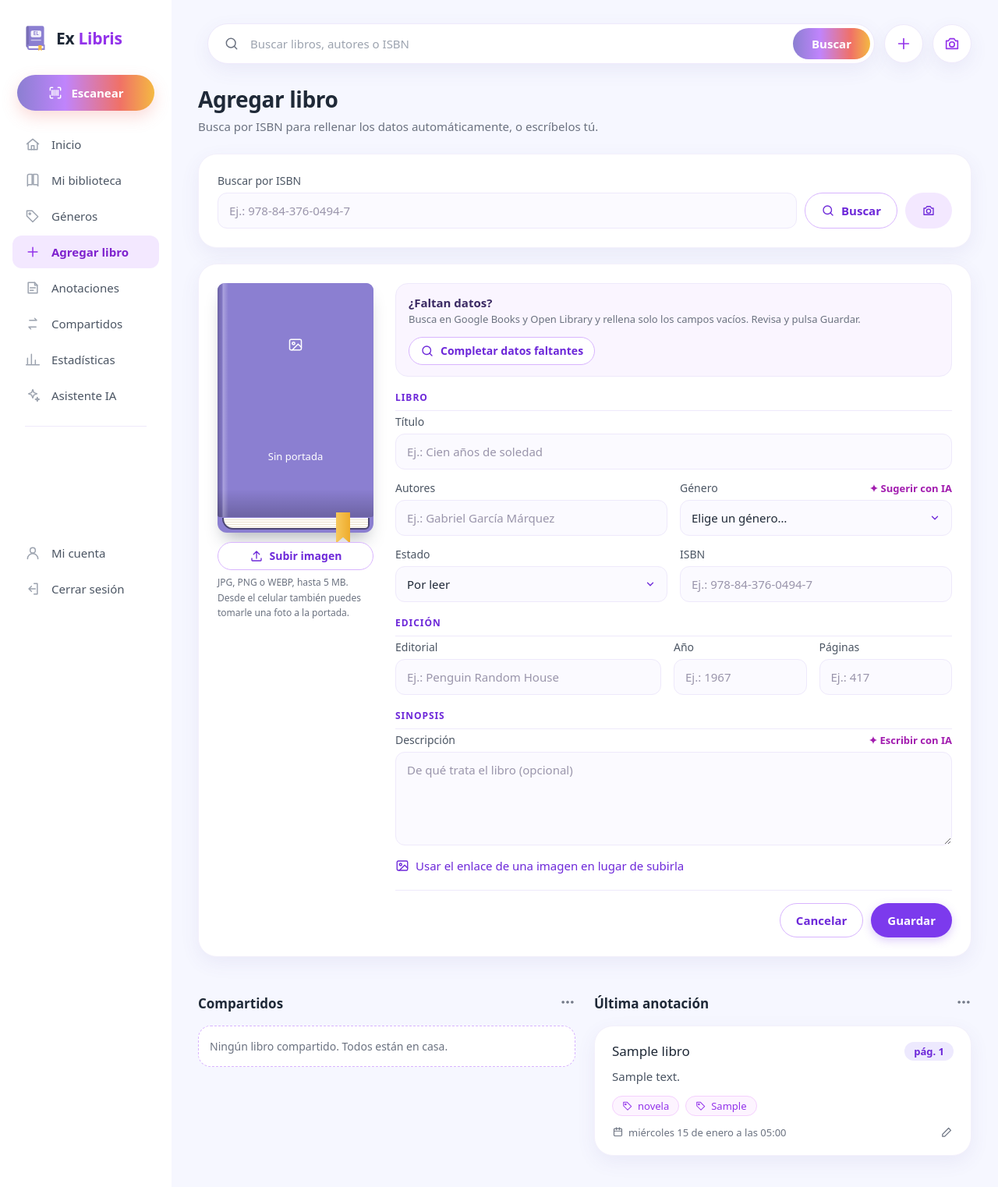
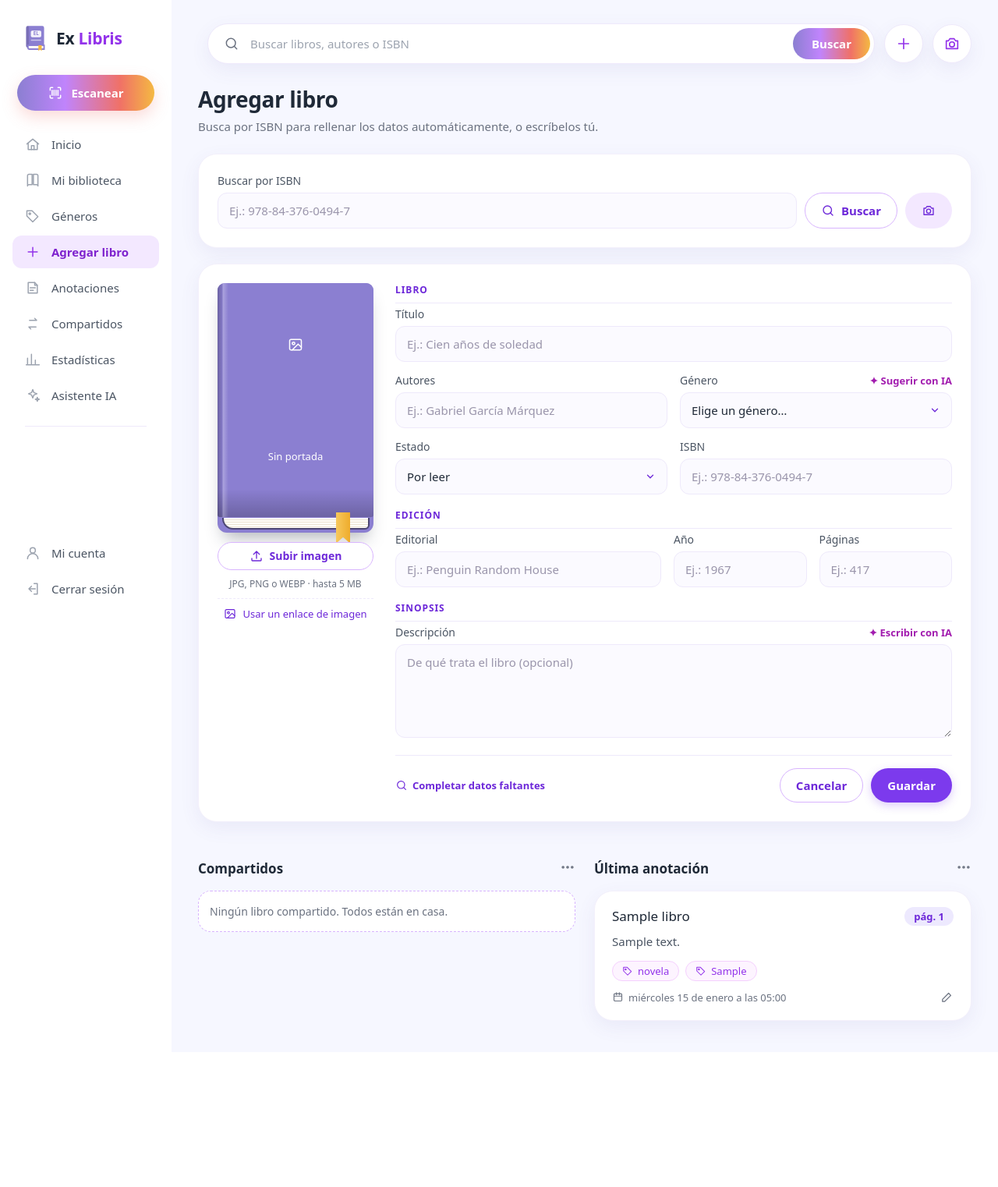
Before and after one commit to AnnyVibes/exlibris, a Django app: page /libros/nuevo/ in a window 1280 px wide. Shown: the whole page at 78% size. After the commit the page ends 1325 px from the top, so only its background shows below. Run offline with Django 5.2, Linux system fonts and the light colour scheme; a user stored in the database is signed in; tables that the repository leaves empty hold one stand-in row (values such as "Sample post"); grey boxes marked "Sample" are stand-in pictures.

Commit message:
Formulario del libro: enlace de imagen bajo la portada, «Completar datos faltantes» abajo y sin mensajes de confirmación
Co-Authored-By: Claude Opus 5.5 <noreply@anthropic.com>
Claude-Session: https://claude.ai/code/session_01GYL794gNVj3QXKcKwqtHSP

```diff
--- a/biblioteca/static/biblioteca/css/exlibris.css
+++ b/biblioteca/static/biblioteca/css/exlibris.css
@@ -1104,10 +1104,6 @@ a.perfil { transition: box-shadow .15s; } a.perfil:hover { box-shadow: var(--som
 
 /* ---------- Formulario del libro: bloques ordenados ---------- */
 .form-campos { display: grid; gap: 18px; min-width: 0; }
-.completar-barra { display: flex; align-items: center; justify-content: space-between; gap: 14px; flex-wrap: wrap;
-  padding: 14px 16px; border-radius: var(--radio-md); background: var(--lila-50); border: 1px solid var(--borde); }
-.completar-barra strong { display: block; color: #3b2a63; font-size: 15px; }
-.completar-barra span { font-size: 13px; color: var(--texto-suave); }
 .bloque-form { border: 0; padding: 0; margin: 0; display: grid; gap: 12px; min-width: 0; }
 .bloque-form > legend { font-size: 12px; font-weight: 700; letter-spacing: .08em; text-transform: uppercase; color: var(--primario-texto);
   padding: 0 0 8px; margin-bottom: 4px; width: 100%; border-bottom: 1px solid var(--borde); }
@@ -1123,8 +1119,20 @@ a.perfil { transition: box-shadow .15s; } a.perfil:hover { box-shadow: var(--som
 .boton-ia-texto { color: #a21caf; }
 .campo textarea#id_descripcion { min-height: 120px; }
 .recien-completado { border-color: #f0abfc !important; background: #fdf4ff !important; }
-.acciones-form { display: flex; justify-content: flex-end; gap: 10px; padding-top: 16px; border-top: 1px solid var(--borde); }
+.acciones-form { display: flex; justify-content: flex-end; align-items: center; flex-wrap: wrap; gap: 10px; padding-top: 16px; border-top: 1px solid var(--borde); }
+.acciones-izquierda { margin-right: auto; display: flex; align-items: center; gap: 10px; flex-wrap: wrap; min-width: 0; }
+.acciones-izquierda .boton-enlace { display: inline-flex; align-items: center; gap: 6px; }
+.acciones-izquierda .boton-enlace .icono { width: 16px; height: 16px; }
+.acciones-izquierda .ia-estado { margin: 0; }
+/* Opciones de portada debajo del libro */
+.portada-opciones { display: grid; gap: 8px; min-width: 0; }
+.portada-ayuda { font-size: 12px; color: var(--texto-suave); text-align: center; margin: 0; }
+.portada-enlace { padding-top: 10px; border-top: 1px dashed var(--borde); }
+.portada-enlace summary { font-size: 13px; justify-content: center; width: 100%; }
+.portada-enlace summary .icono { width: 16px; height: 16px; }
+.portada-enlace input { margin-top: 8px; width: 100%; font-size: 13px; }
 @media (max-width: 860px) {
   .rejilla-form, .rejilla-form.edicion { grid-template-columns: 1fr; }
   .acciones-form { justify-content: stretch; } .acciones-form .boton { flex: 1; }
+  .acciones-izquierda { width: 100%; justify-content: center; }
 }
--- a/biblioteca/templates/biblioteca/libro_form.html
+++ b/biblioteca/templates/biblioteca/libro_form.html
@@ -30,29 +30,26 @@
         </div>
         <span class="paginas"></span><span class="cinta"></span>
       </div>
-      <div>
+      <div class="portada-opciones">
         <label class="subir">
           <span class="boton boton-secundario boton-mini" style="width:100%">{% icono 'subir' %} {% if portada %}Cambiar imagen{% else %}Subir imagen{% endif %}</span>
           <input type="file" name="portada" id="id_portada" accept="image/jpeg,image/png,image/webp" aria-describedby="ayuda-portada">
         </label>
-        <p class="ayuda" id="ayuda-portada" style="font-size:12px;color:var(--texto-suave);margin-top:6px">JPG, PNG o WEBP, hasta 5 MB. Desde el celular también puedes tomarle una foto a la portada.</p>
+        <p class="portada-ayuda" id="ayuda-portada">JPG, PNG o WEBP · hasta 5 MB</p>
         {% for e in form.portada.errors %}<p class="error" role="alert" style="color:var(--peligro);font-size:13px">{{ e }}</p>{% endfor %}
+        <details class="portada-enlace"{% if form.portada_url.errors %} open{% endif %}>
+          <summary class="enlace-plegable">{% icono 'imagen' %} Usar un enlace de imagen</summary>
+          <label class="solo-lectores" for="{{ form.portada_url.id_for_label }}">Enlace de la imagen de portada</label>
+          {{ form.portada_url }}
+          {% for e in form.portada_url.errors %}<p class="error" role="alert">{{ e }}</p>{% endfor %}
+        </details>
         {% if libro.portada %}
-          <label class="quitar-portada" style="margin-top:8px"><input type="checkbox" name="portada-clear" id="portada-clear_id"> Quitar la imagen subida</label>
+          <label class="quitar-portada"><input type="checkbox" name="portada-clear" id="portada-clear_id"> Quitar la imagen subida</label>
         {% endif %}
       </div>
     </div>
 
     <div class="form-campos">
-      <div class="completar-barra">
-        <div>
-          <strong>¿Faltan datos?</strong>
-          <span>Busca en Google Books y Open Library y rellena solo los campos vacíos. Revisa y pulsa Guardar.</span>
-        </div>
-        <button class="boton boton-secundario boton-mini" type="button" id="completar-datos" data-url="{% url 'completar_datos' %}">{% icono 'buscar' %} Completar datos faltantes</button>
-      </div>
-      <p class="ia-estado" id="completar-estado" role="status" hidden></p>
-
       <fieldset class="bloque-form">
         <legend>Libro</legend>
         <div class="rejilla-form">
@@ -80,13 +77,13 @@
         {% with accion='<button class="boton-enlace boton-ia-texto" type="button" id="ia-descripcion" title="Escribir una sinopsis breve con IA">✦ Escribir con IA</button>'|safe %}
           {% include "biblioteca/_campo_accion.html" with campo=form.descripcion estado_id="ia-descripcion-estado" %}
         {% endwith %}
-        <details>
-          <summary class="enlace-plegable">{% icono 'imagen' %} Usar el enlace de una imagen en lugar de subirla</summary>
-          <div style="margin-top:10px">{% include "biblioteca/_campo.html" with campo=form.portada_url %}</div>
-        </details>
       </fieldset>
 
       <div class="acciones-form">
+        <div class="acciones-izquierda">
+          <button class="boton-enlace" type="button" id="completar-datos" data-url="{% url 'completar_datos' %}" title="Busca en Google Books y Open Library y rellena solo los campos vacíos">{% icono 'buscar' %} Completar datos faltantes</button>
+          <span class="ia-estado" id="completar-estado" role="status" hidden></span>
+        </div>
         <a class="boton boton-secundario" href="{% if libro %}{% url 'libro_detalle' libro.pk %}{% else %}{% url 'biblioteca' %}{% endif %}">Cancelar</a>
         <button class="boton boton-primario" type="submit">Guardar</button>
       </div>
@@ -104,7 +101,7 @@
   if (btn) btn.addEventListener("click", async () => {
     est.hidden = false; est.classList.remove("error");
     if (!valor("id_titulo") && !valor("id_isbn")) { est.textContent = "Escribe al menos el título o el ISBN."; est.classList.add("error"); return; }
-    btn.disabled = true; btn.classList.add("cargando"); est.textContent = "Buscando en los catálogos…";
+    btn.disabled = true; btn.classList.add("cargando"); est.textContent = "Buscando…";
     const r = await window.exlibrisIA(btn.dataset.url, { isbn: valor("id_isbn"), titulo: valor("id_titulo"), autores: valor("id_autores") });
     btn.disabled = false; btn.classList.remove("cargando");
     if (!r.ok) { est.textContent = r.error; est.classList.add("error"); return; }
@@ -115,7 +112,7 @@
     const genero = document.getElementById("id_genero");
     if (genero && !genero.value && d.genero) { genero.value = d.genero; hechos.push("género"); }
     if (d.portada_url && document.getElementById("vista-portada").hidden) document.getElementById("id_portada_url").dispatchEvent(new Event("change"));
-    est.textContent = hechos.length ? "Se completó: " + hechos.join(", ") + ". Revisa y pulsa Guardar." : "Los catálogos no tienen más datos para este libro.";
+    if (hechos.length) est.hidden = true; else est.textContent = "No se encontraron más datos.";
   });
   const bDesc = document.getElementById("ia-descripcion"), eDesc = document.getElementById("ia-descripcion-estado");
   if (bDesc) bDesc.addEventListener("click", async () => {
@@ -128,7 +125,7 @@
     bDesc.disabled = false;
     if (!r.ok) { eDesc.textContent = r.error; eDesc.classList.add("error"); return; }
     area.value = r.datos.texto; area.classList.add("recien-completado");
-    eDesc.textContent = "Sinopsis generada por IA. Revísala y pulsa Guardar.";
+    eDesc.hidden = true;
   });
 })();
 /* IA: sugerir género (de la lista) y etiquetas a partir del título, autor y descripción. */
```
Also changed, not shown: 1 other file.
